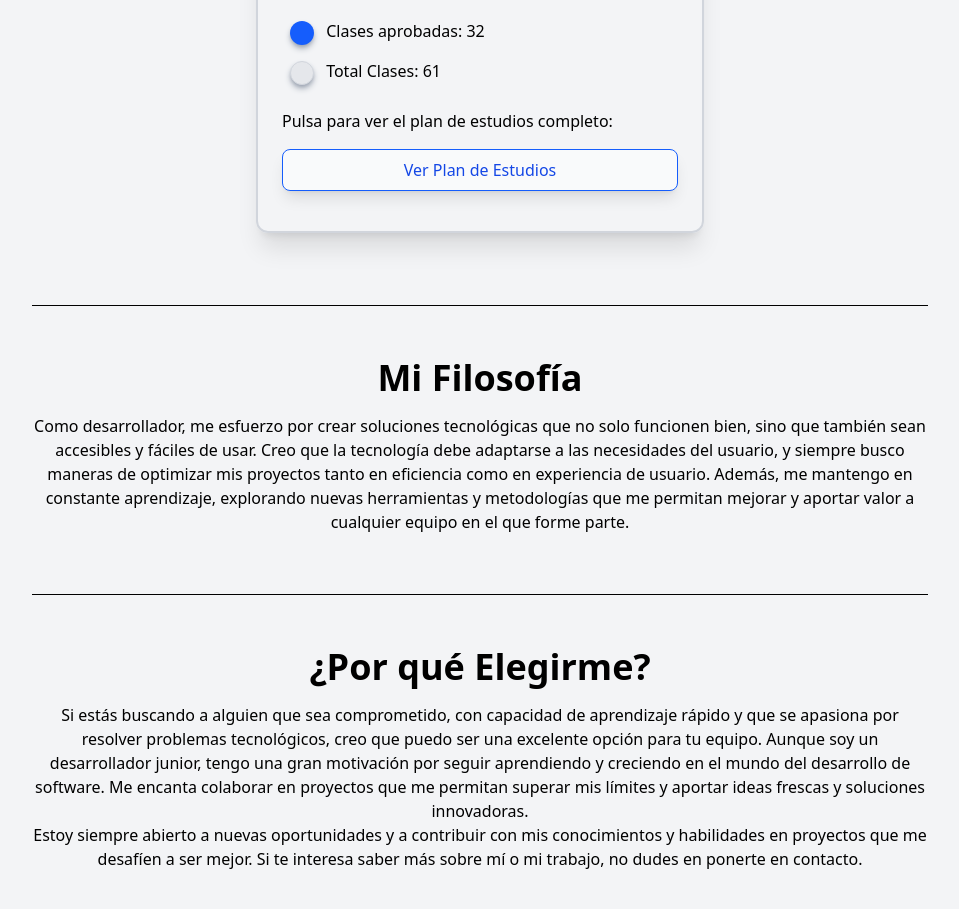
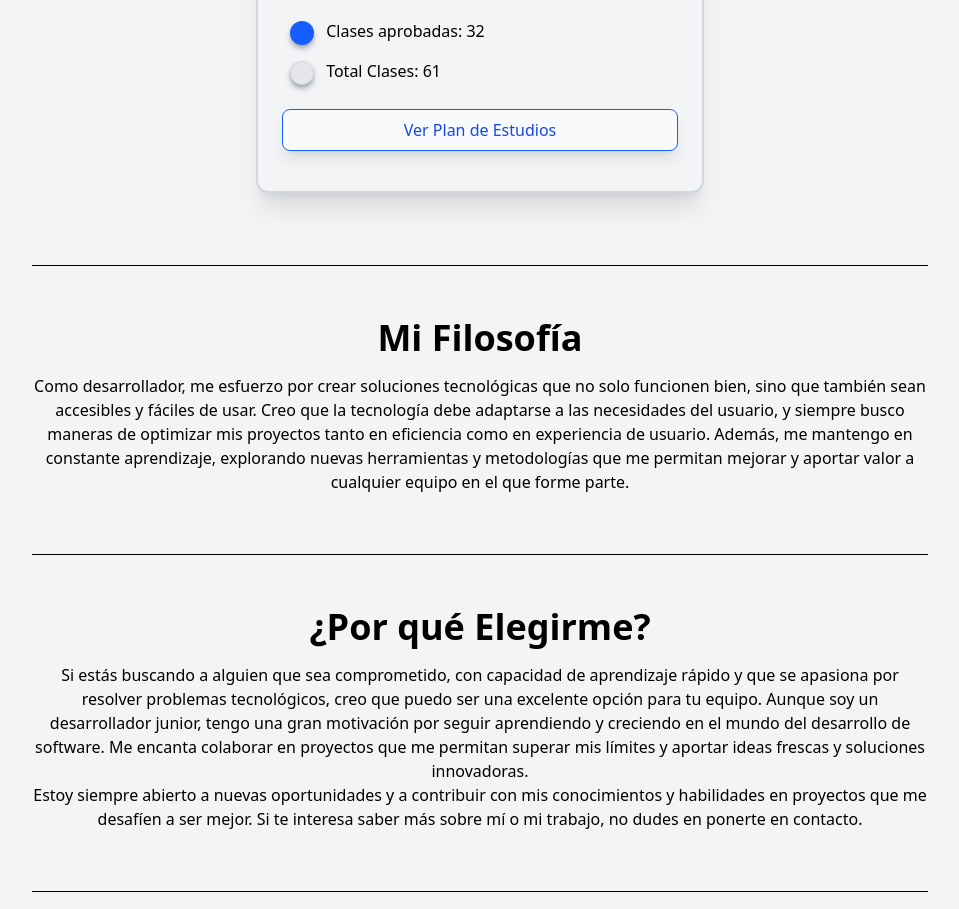
Before and after one commit to itomejiacastillo/portafolio-tailwind, a website: page index.html in a window 1280 px wide. Shown: the part 3562-4471 px from the top of the page, without its empty margins (160-1119 px from the left). Drawn offline with nearby package versions, Linux system fonts and the light colour scheme.

Commit message:
elimina parrafo de pulsar para ver plan de estudios completo.

```diff
--- a/index.html
+++ b/index.html
@@ -232,7 +232,6 @@
                         <span class="inline-block shadow-md shadow-gray-400 align-middle w-6 h-6 m-2 bg-gray-200 border border-gray-300 rounded-full"></span>
                         Total Clases: 61
                     </p>
-                    <p class="my-4">Pulsa para ver el plan de estudios completo:</p>
                     <a href="plan-de-estudios.html" class="hover:bg-blue-700 hover:scale-105 hover:transition hover:duration-300 ease-in-out hover:text-white transition-colors duration-300 mt-4 mb-4 h-fit flex justify-center bg-gray-50 border-blue-600 border rounded-lg px-10 py-2 shadow-lg text-blue-700 font-normal text-base">Ver Plan de Estudios
                     </a>
                 </article>
```
